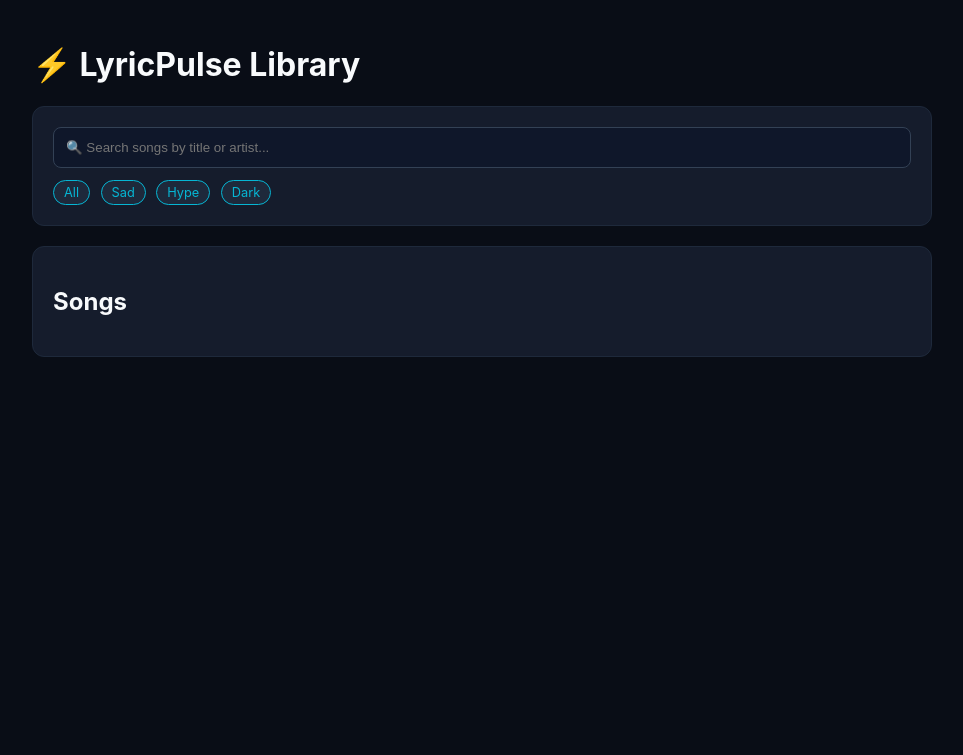
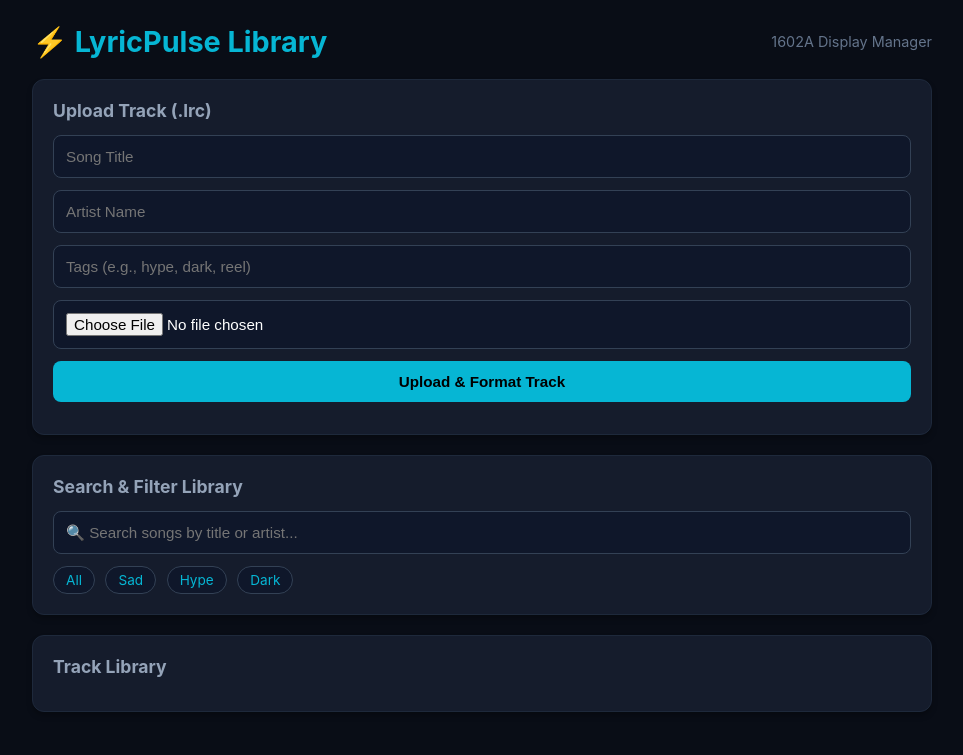
Before and after one commit to retardedmonkeygaming/rpi-lyric-display, a Flask app: page /library in a window 1280 px wide. Shown: the top 755 px of the page, without its empty margins (158-1121 px from the left). Run offline with Flask 3, Linux system fonts and the light colour scheme; data that the repository does not hold is empty; parts of the project's set-up code (start-up, migrations or seed data) failed here and were passed over.

Commit message:
Enhance recording functionality: add playback state management and improve countdown display; update library UI with upload form and search features.

```diff
--- a/app.py
+++ b/app.py
@@ -82,29 +82,32 @@ class LyricSyncApp:
         self.lcd.display_menu_item(song["title"], song["artist"])
 
     def trigger_recording_mode(self, song_id: int, countdown_sec: int = 3):
-        """Executes a visual 3-second countdown lock before starting timed playback."""
-        if self.state != "PLAYING":
-            self.state = "PLAYING"
+        """Executes a visual countdown lock before starting timed playback on LCD."""
+        # Force state to PLAYING and cancel any lingering stop flags
+        self.stop_playback = False
+        self.state = "PLAYING"
 
-            def recording_thread():
-                self.lcd.clear()
-                for count in range(countdown_sec, 0, -1):
-                    self.lcd.display_lines("RECORDING IN...", f"      {count}      ")
-                    time.sleep(1.0)
+        def recording_thread():
+            self.lcd.clear()
+            for count in range(countdown_sec, 0, -1):
+                if self.stop_playback:
+                    break
+                self.lcd.display_lines("RECORDING IN...", f"      {count}      ")
+                time.sleep(1.0)
 
+            if not self.stop_playback:
                 self.lcd.display_lines("  RECORDING!  ", "    ACTION    ")
                 time.sleep(0.8)
 
                 start_time = time.time()
-                self._start_song_playback(song_id)
+                self._start_song_playback(int(song_id))
                 duration = round(time.time() - start_time, 2)
 
                 status = "STOPPED" if self.stop_playback else "COMPLETED"
-                self.db.log_session(song_id, duration, status)
+                self.db.log_session(int(song_id), duration, status)
 
-            t = threading.Thread(target=recording_thread, daemon=True)
-            t.start()
-
+        t = threading.Thread(target=recording_thread, daemon=True)
+        t.start()
     def _start_song_playback(self, song_id: int):
         lyrics = self.db.get_song_lyrics(song_id)
         if not lyrics:
--- a/web/templates/library.html
+++ b/web/templates/library.html
@@ -6,20 +6,45 @@
     <title>LyricPulse — Track Library</title>
     <style>
         :root { --bg: #090d16; --card: #151c2c; --accent: #06b6d4; --danger: #ef4444; --text: #f8fafc; }
-        body { font-family: -apple-system, BlinkMacSystemFont, sans-serif; background: var(--bg); color: var(--text); padding: 24px; margin: 0; }
+        body { font-family: -apple-system, BlinkMacSystemFont, "Segoe UI", Roboto, sans-serif; background: var(--bg); color: var(--text); padding: 24px; margin: 0; }
         .container { max-width: 900px; margin: 0 auto; }
-        .card { background: var(--card); border-radius: 12px; padding: 20px; margin-bottom: 20px; border: 1px solid #1e293b; }
-        .search-bar { width: 100%; padding: 12px; background: #0f172a; border: 1px solid #334155; color: white; border-radius: 8px; box-sizing: border-box; margin-bottom: 12px; }
-        .tag-pill { display: inline-block; background: #1e293b; color: var(--accent); padding: 4px 10px; border-radius: 20px; font-size: 0.8rem; cursor: pointer; border: 1px solid var(--accent); margin-right: 6px; }
-        .song-item { background: #0f172a; border-radius: 8px; padding: 14px; margin-bottom: 8px; display: flex; justify-content: space-between; align-items: center; }
-        .btn-rec { background: var(--accent); color: #000; font-weight: bold; padding: 6px 12px; border-radius: 6px; border: none; cursor: pointer; }
+        .header { display: flex; align-items: center; justify-content: space-between; margin-bottom: 20px; }
+        h1 { margin: 0; color: var(--accent); font-size: 1.8rem; }
+        .card { background: var(--card); border-radius: 12px; padding: 20px; margin-bottom: 20px; border: 1px solid #1e293b; box-shadow: 0 4px 6px -1px rgba(0,0,0,0.3); }
+        .card h2 { margin-top: 0; font-size: 1.1rem; color: #94a3b8; margin-bottom: 14px; }
+        input, button { width: 100%; padding: 12px; margin-bottom: 12px; background: #0f172a; border: 1px solid #334155; color: #fff; border-radius: 8px; box-sizing: border-box; font-size: 0.95rem; }
+        input:focus { border-color: var(--accent); outline: none; }
+        button.btn-primary { background: var(--accent); color: #000; font-weight: bold; border: none; cursor: pointer; transition: opacity 0.2s; }
+        button.btn-primary:hover { opacity: 0.9; }
+        .search-bar { margin-bottom: 12px; }
+        .tag-pill { display: inline-block; background: #0f172a; color: var(--accent); padding: 5px 12px; border-radius: 20px; font-size: 0.85rem; cursor: pointer; border: 1px solid #334155; margin-right: 6px; user-select: none; }
+        .tag-pill:hover { border-color: var(--accent); }
+        .song-item { background: #0f172a; border-radius: 8px; padding: 14px 16px; margin-bottom: 8px; display: flex; justify-content: space-between; align-items: center; border: 1px solid #1e293b; }
+        .actions { display: flex; gap: 8px; align-items: center; }
+        .btn-rec { background: var(--accent); color: #000; font-weight: bold; padding: 6px 14px; border-radius: 6px; border: none; cursor: pointer; font-size: 0.85rem; width: auto; margin: 0; }
+        .btn-edit { background: #1e293b; color: var(--accent); border: 1px solid #334155; padding: 6px 12px; border-radius: 6px; text-decoration: none; font-size: 0.85rem; font-weight: 600; }
     </style>
 </head>
 <body>
     <div class="container">
-        <h1>⚡ LyricPulse Library</h1>
+        <div class="header">
+            <h1>⚡ LyricPulse Library</h1>
+            <span style="color: #64748b; font-size: 0.9rem;">1602A Display Manager</span>
+        </div>
 
         <div class="card">
+            <h2>Upload Track (.lrc)</h2>
+            <form action="/upload" method="post" enctype="multipart/form-data">
+                <input type="text" name="title" placeholder="Song Title" required>
+                <input type="text" name="artist" placeholder="Artist Name" required>
+                <input type="text" name="tags" placeholder="Tags (e.g., hype, dark, reel)">
+                <input type="file" name="lrc_file" accept=".lrc,.txt,text/plain,*/*" required>
+                <button type="submit" class="btn-primary">Upload & Format Track</button>
+            </form>
+        </div>
+
+        <div class="card">
+            <h2>Search & Filter Library</h2>
             <input type="text" id="search-input" class="search-bar" placeholder="🔍 Search songs by title or artist..." oninput="filterSongs()">
             <div>
                 <span class="tag-pill" onclick="filterByTag('')">All</span>
@@ -30,16 +55,16 @@
         </div>
 
         <div class="card">
-            <h2>Songs</h2>
+            <h2>Track Library</h2>
             <div id="song-container">
                 {% for song in songs %}
-                <div class="song-item">
+                <div class="song-item" id="song-row-{{ song.id }}">
                     <div>
                         <strong>{{ song.title }}</strong> <span style="color:#64748b">— {{ song.artist }}</span>
                     </div>
-                    <div>
+                    <div class="actions">
                         <button class="btn-rec" onclick="startRecord('{{ song.id }}')">⏺ Record</button>
-                        <a href="/editor/{{ song.id }}" style="color:var(--accent); margin-left:10px; text-decoration:none;">Edit</a>
+                        <a href="/editor/{{ song.id }}" class="btn-edit">Edit</a>
                     </div>
                 </div>
                 {% endfor %}
@@ -63,24 +88,37 @@
 
         function renderSongList(songs) {
             const container = document.getElementById('song-container');
+            if (songs.length === 0) {
+                container.innerHTML = '<p style="color:#64748b; margin:0;">No tracks found.</p>';
+                return;
+            }
             container.innerHTML = songs.map(s => `
-                <div class="song-item">
+                <div class="song-item" id="song-row-${s.id}">
                     <div><strong>${s.title}</strong> <span style="color:#64748b">— ${s.artist}</span></div>
-                    <div>
+                    <div class="actions">
                         <button class="btn-rec" onclick="startRecord('${s.id}')">⏺ Record</button>
-                        <a href="/editor/${s.id}" style="color:var(--accent); margin-left:10px; text-decoration:none;">Edit</a>
+                        <a href="/editor/${s.id}" class="btn-edit">Edit</a>
                     </div>
                 </div>
             `).join('');
         }
 
         async function startRecord(songId) {
-            await fetch('/api/recording/start', {
-                method: 'POST',
-                headers: { 'Content-Type': 'application/json' },
-                body: JSON.stringify({ song_id: parseInt(songId), countdown_sec: 3 })
-            });
-            alert('Recording Mode Triggered! Check LCD Display.');
+            try {
+                const res = await fetch('/api/recording/start', {
+                    method: 'POST',
+                    headers: { 'Content-Type': 'application/json' },
+                    body: JSON.stringify({ song_id: parseInt(songId), countdown_sec: 3 })
+                });
+                const data = await res.json();
+                if (res.ok && data.status === 'success') {
+                    alert('⏺ Recording Started! Watch your 1602 LCD for countdown.');
+                } else {
+                    alert('Failed to start recording: ' + (data.message || 'Unknown error'));
+                }
+            } catch (err) {
+                alert('Network error trying to trigger recording.');
+            }
         }
     </script>
 </body>
```
